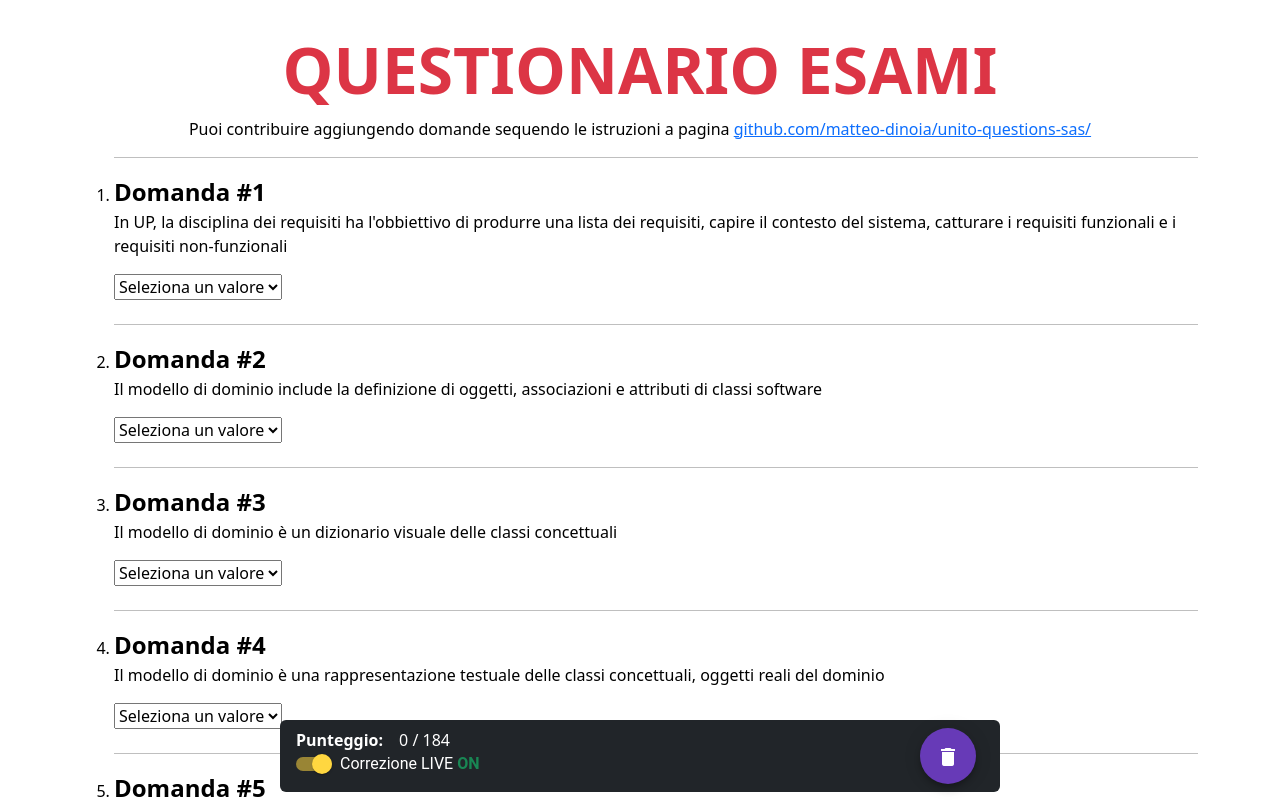
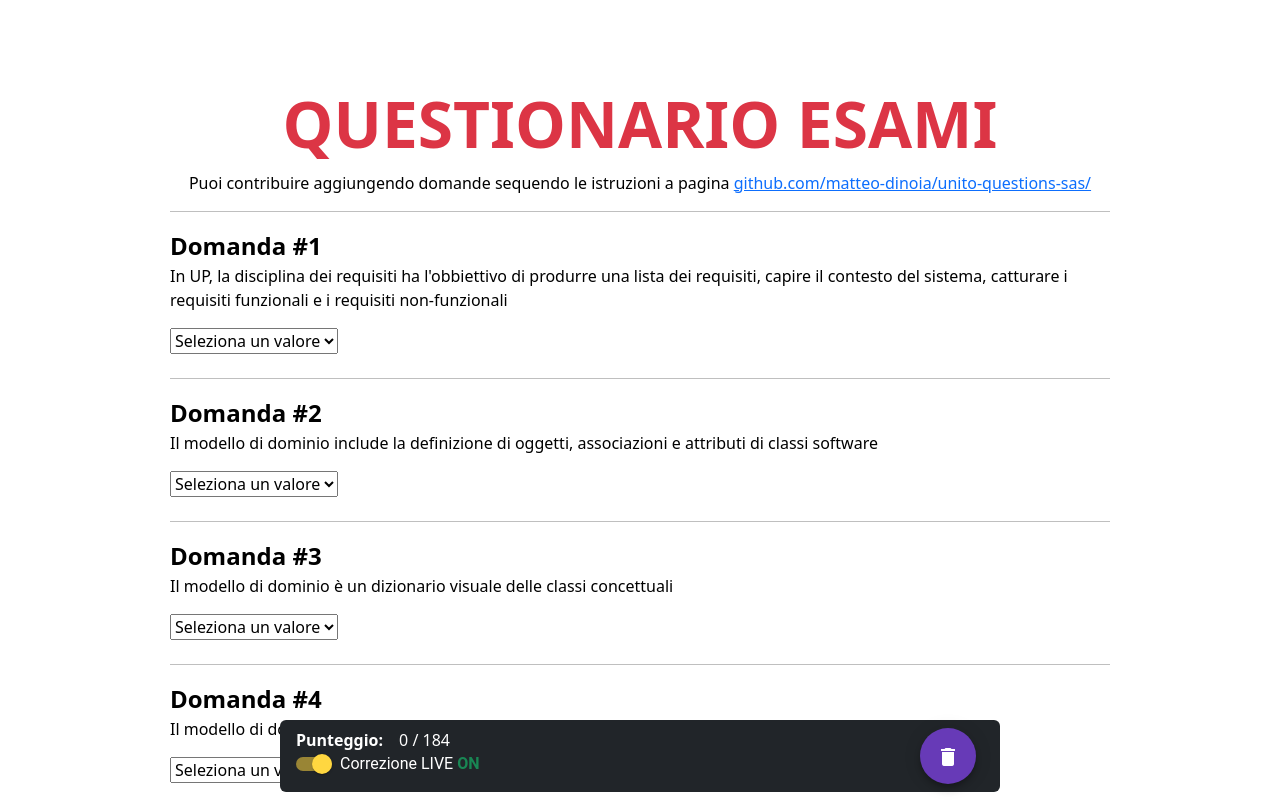
Before and after one commit to matteo-dinoia/unito-questions-sas, an Angular app: page / in a window 1280 px wide. Shown: the top 800 px of the page. Built offline with nearby package versions, Linux system fonts and the light colour scheme.

Commit message:
removing number in list

```diff
--- a/src/app/app.component.html
+++ b/src/app/app.component.html
@@ -1,4 +1,4 @@
-<div class="container questions-body">
+<div class="questions-body">
   <div class="my-header">
     <h1 class="text-danger fw-bold">
       QUESTIONARIO ESAMI
@@ -10,7 +10,7 @@
   </div>
 
   <div></div>
-  <ol class="mx-auto my-2">
+  <ol class="mx-auto my-2 no-num-list">
     <li *ngFor="let examRow of exam; let index = index">
       <hr />
       <div>
--- a/src/app/app.component.scss
+++ b/src/app/app.component.scss
@@ -5,20 +5,17 @@
 }
 
 .questions-body {
-  margin-top: 4vh;
-  margin-bottom: 10rem;
+  max-width: 1000px;
+  padding: 30px;
+  border-radius: 6px;
+  margin: 4vh auto 10rem auto;
   color: var(--text);
 }
 
-.material-icons.color_green {
-  color: #00ff00;
-}
-.material-icons.color_white {
-  color: #ffffff;
-}
 
 .my-header{ text-align: center; }
 .my-header h1{ font-size: 4em; }
+
 @media (max-width: 720px) {
   .my-header h1{ font-size: 2em; }
 }
@@ -31,3 +28,8 @@
   max-width: 720px;
   margin: 0px auto;
 }
+
+.no-num-list{
+  list-style: none;
+  padding: 0px;
+}
--- a/src/index.html
+++ b/src/index.html
@@ -12,6 +12,6 @@
     />
   </head>
   <body>
-    <app-root></app-root>
+    <app-root class="container"/>
   </body>
 </html>
```
Also changed, not shown: 3 other files (tests, documents, lock files or other folders).
